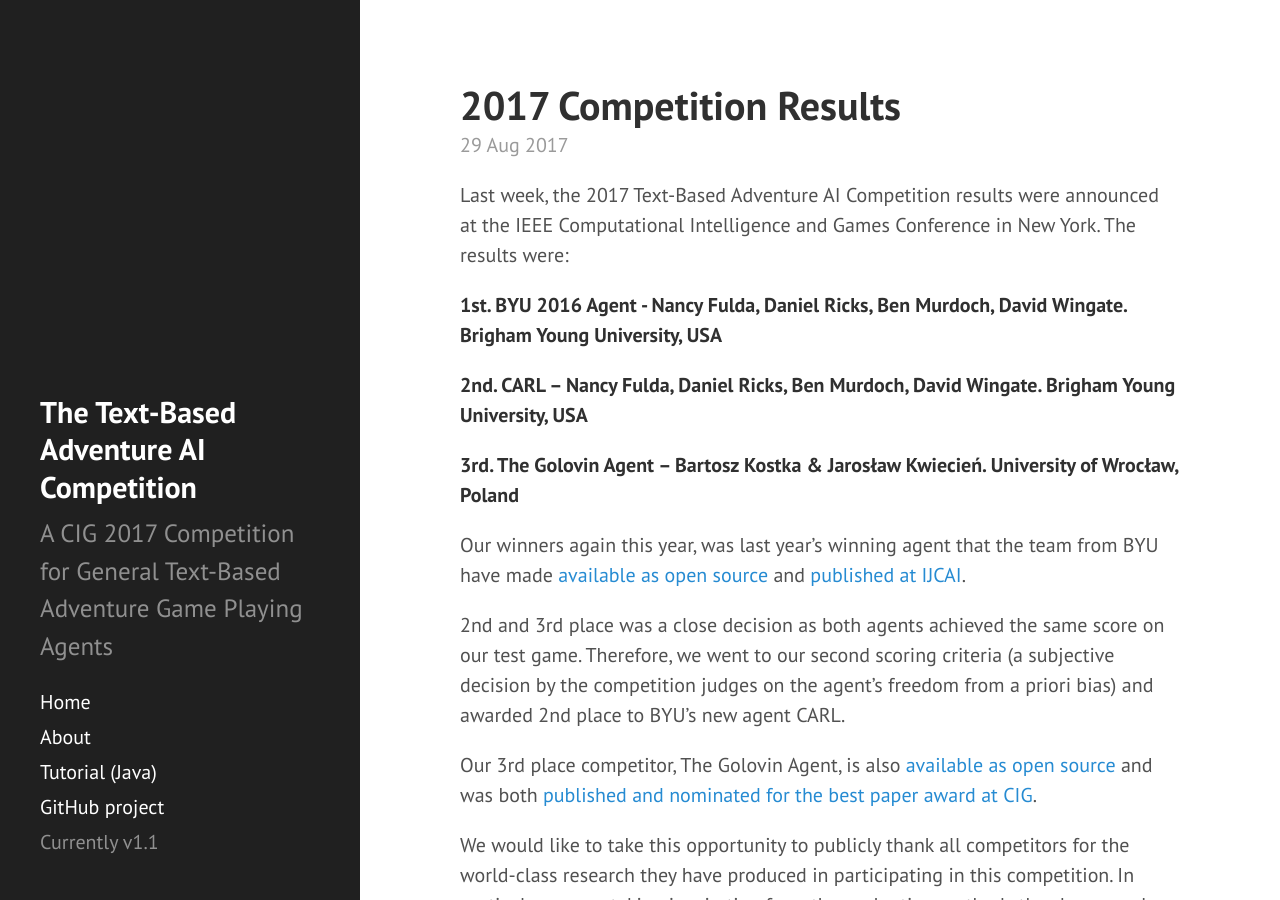
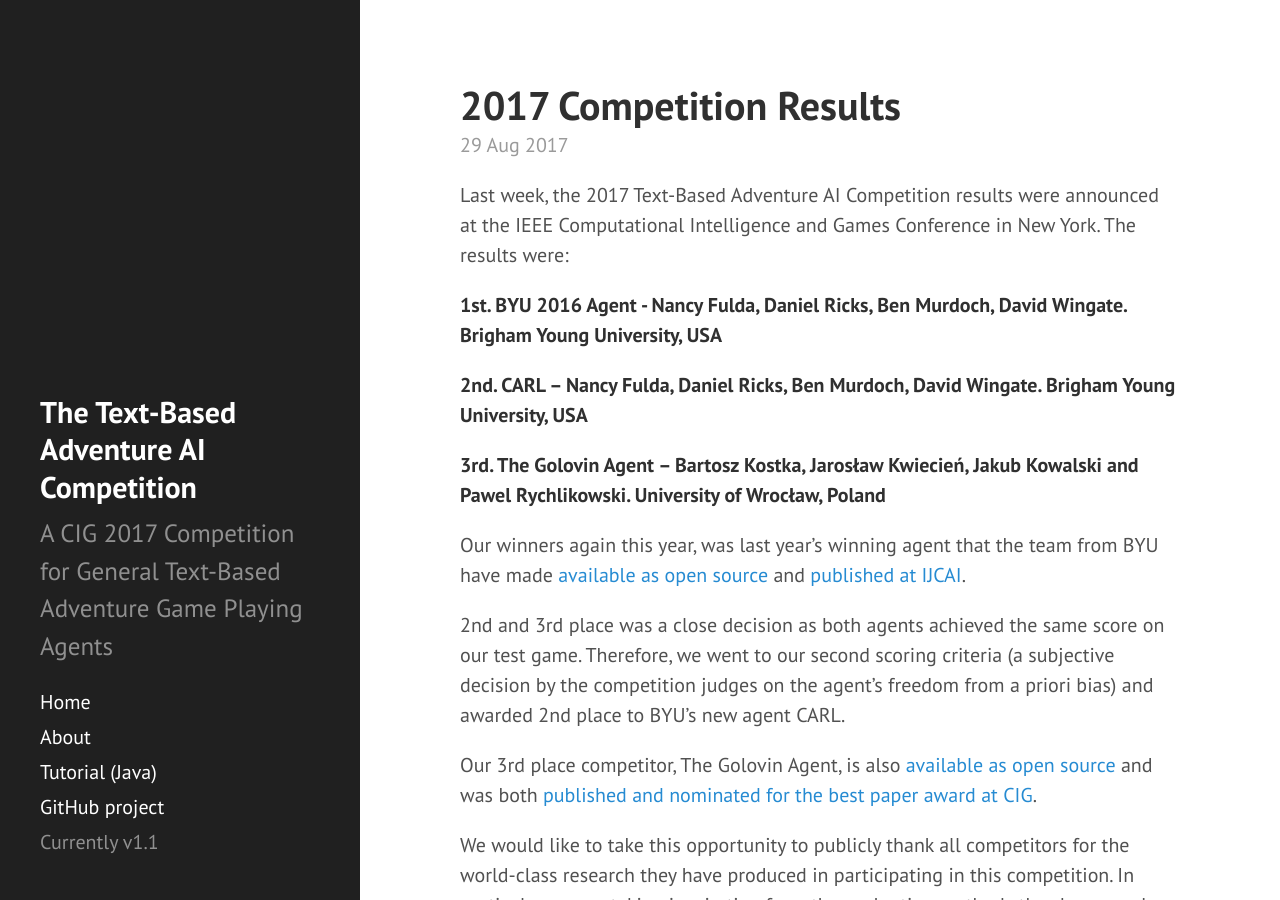
Before and after one commit to Atkrye/IEEE-CIG-Text-Adventurer-Competition, a Jekyll site: the page built from _posts/2017-08-29-SecondYearResults.md, in a window 1280 px wide and 900 px high. Built offline with Jekyll 4.4.1, drawn with Linux system fonts in a browser that asks for light colours; Markdown is read by kramdown in place of the engine named in the settings.

Commit message:
Updating authors of Golvin Agent

```diff
--- a/_posts/2017-08-29-SecondYearResults.md
+++ b/_posts/2017-08-29-SecondYearResults.md
@@ -9,7 +9,7 @@
 
 **2nd. CARL – Nancy Fulda, Daniel Ricks, Ben Murdoch, David Wingate. Brigham Young University, USA**
 
-**3rd. The Golovin Agent – Bartosz Kostka & Jarosław Kwiecień. University of Wrocław, Poland**
+**3rd. The Golovin Agent – Bartosz Kostka, Jarosław Kwiecień, Jakub Kowalski and Pawel Rychlikowski. University of Wrocław, Poland**
 
 Our winners again this year, was last year's winning agent that the team from BYU have made [available as open source](https://github.com/danielricks/BYU-Agent-2016) and [published at IJCAI](https://arxiv.org/abs/1703.03429).
 
```
